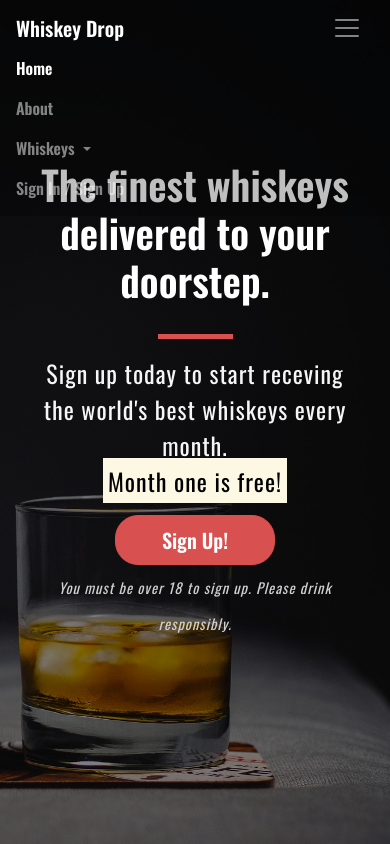
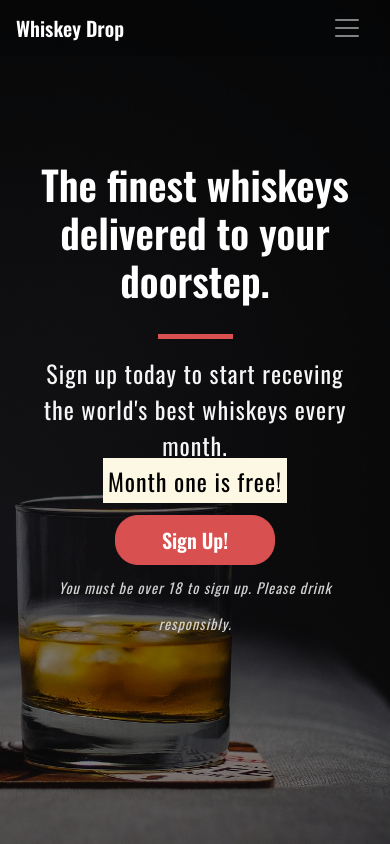
Before and after one commit to JohnGC1510/bootstrap-intro, a plain HTML site: page index.html in a window 390 px wide. Shown: the top 844 px of the page. Drawn offline with nearby package versions, Linux system fonts and the light colour scheme.

Commit message:
fixed issue with navbar on mobile devices where navbar was not collapsed on opening

```diff
--- a/index.html
+++ b/index.html
@@ -45,7 +45,7 @@
       >
         <span class="navbar-toggler-icon"></span>
       </button>
-			<div class="collpase navbar-collapse" id="navbarNavDropdown">
+			<div class="navbar-collapse collapse" id="navbarNavDropdown">
 				<ul class="navbar-nav mr-auto">
 					<li class="active nav-item mr-2">
 						<a class="nav-link" href="/">Home</a>
```
